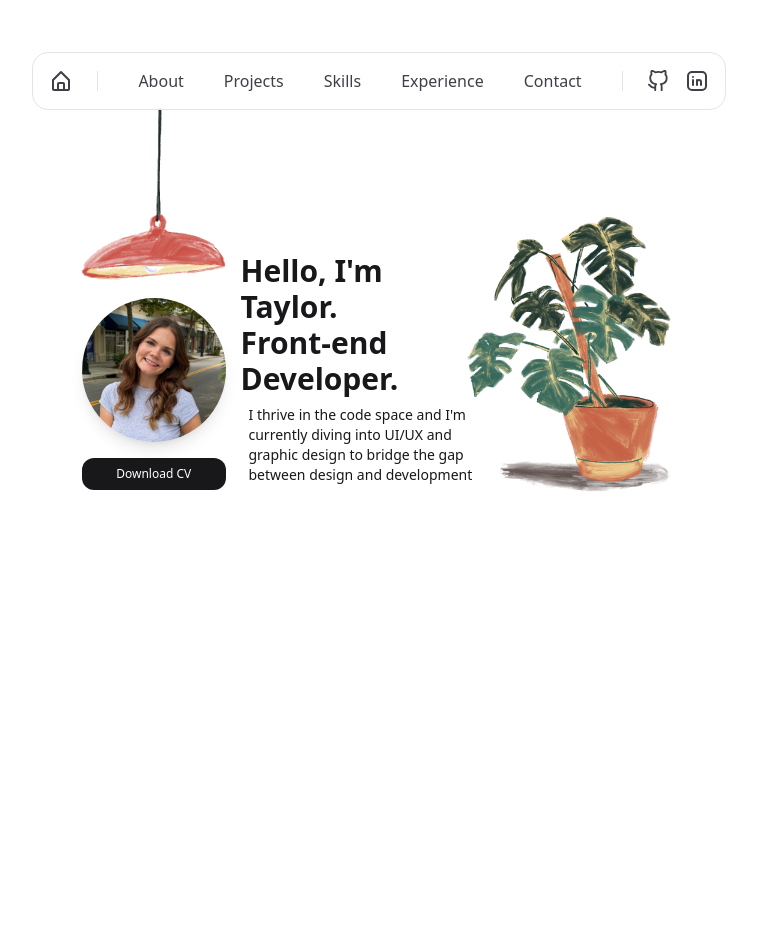
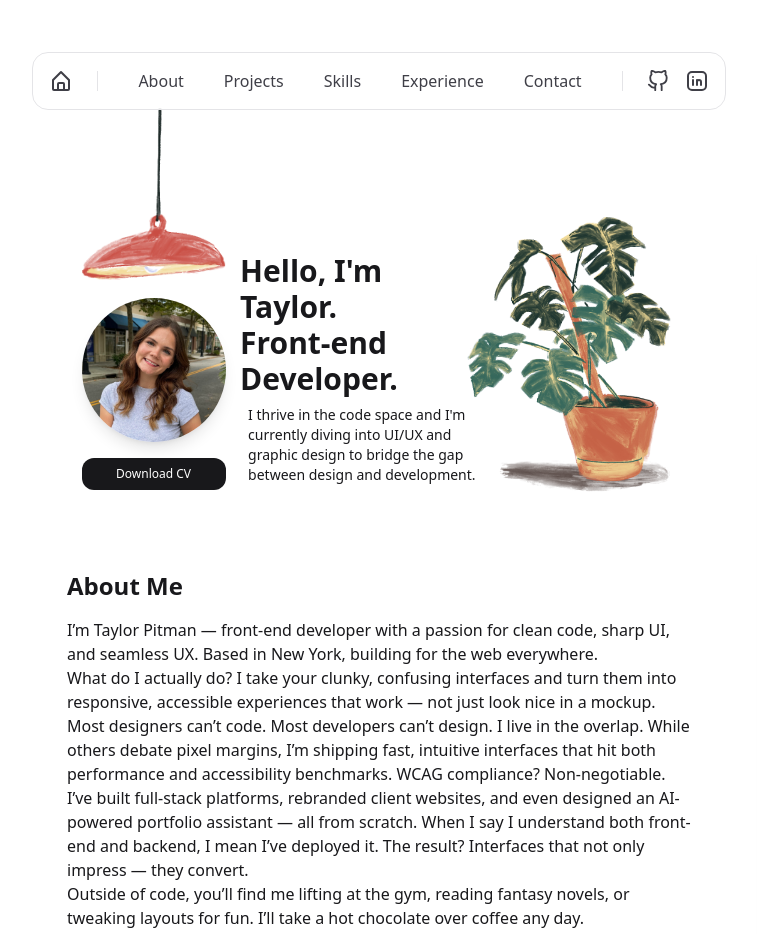
Before and after one commit to taylorpitman/taylorpitman.github.io, a React (Vite) app in the folder portfolio/: page / in a window 1280 px wide. Shown: the top 934 px of the page, without its empty margins (261-1018 px from the left). Before the commit the page ends 800 px from the top, so only its background shows below. Built offline with nearby package versions, Linux system fonts and the light colour scheme.

Commit message:
start of about section
draft

```diff
--- a/portfolio/src/App.jsx
+++ b/portfolio/src/App.jsx
@@ -1,12 +1,14 @@
 import './App.css'
 import Hero from './components/Hero/hero.jsx'
 import NavBar from './components/NavBar/navbar.jsx'
+import About from './components/about.jsx'
 function App() {
 
   return (
     <div className=" bg-zinc-50/10">
       <NavBar />
       <Hero />
+      <About/>
     </div>
   )
 }
--- a/portfolio/src/components/Hero/hero.jsx
+++ b/portfolio/src/components/Hero/hero.jsx
@@ -26,7 +26,7 @@ const Hero = () => {
                     <span className="text-center sm:text-left sm:px-2 text-lg sm:text-sm ">
                         I thrive in the code space and I'm currently
                         diving into UI/UX and graphic design to
-                        bridge the gap between design and development
+                        bridge the gap between design and development.
                     </span>
             </div>
         </div>
--- /dev/null
+++ b/portfolio/src/components/about.jsx
@@ -0,0 +1,33 @@
+
+
+
+
+
+const About = () => {
+    return (
+        <div className="flex-col max-w-2xl mt-20 mx-auto justify-center flex px-8 md:px-6 gap-4 text-zinc-900">
+            <h1 className="text-2xl font-semibold">About Me</h1>
+            <div className="flex-col gap-5">
+                   <p>I’m Taylor Pitman — front-end developer with a passion for clean code, sharp UI, and seamless UX. Based in New York, building for the web everywhere.</p>
+
+                   <p>
+                    What do I actually do? I take your clunky, confusing interfaces and turn them into responsive, accessible experiences that work — not just look nice in a mockup.
+                    Most designers can’t code. Most developers can’t design. I live in the overlap. While others debate pixel margins, I’m shipping fast, intuitive interfaces that hit
+                    both performance and accessibility benchmarks. WCAG compliance? Non-negotiable.
+                   </p>
+
+                    <p>
+                    I’ve built full-stack platforms, rebranded client websites, and even designed an AI-powered portfolio assistant — all from scratch. When I say I understand both front-end and backend, I mean I’ve deployed it.
+                    The result? Interfaces that not only impress — they convert.
+                    </p>
+
+                    <p>Outside of code, you’ll find me lifting at the gym, reading fantasy novels, or tweaking layouts for fun. I’ll take a hot chocolate over coffee any day.</p>
+
+                    <p>I don’t just build websites. I build web experiences that work.</p>
+            </div>
+        </div>
+    )
+
+}
+
+export default About;
```
